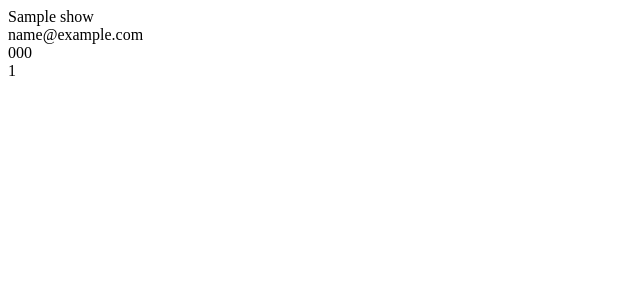
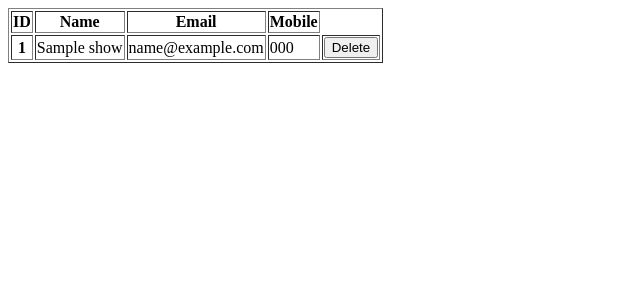
Before and after one commit to v2jarvis/Django_Practice, a Django app: template form_crud/mycrud/templates/show.html in a window 1280 px wide. Shown: the top 300 px of the page, without its empty margins (0-640 px from the left). Run offline with Django 4.2, Linux system fonts and the light colour scheme; the template is opened without the code that fills it: most values are stand-ins (such as "Sample title", 1, 10 or a date in 2020).

Commit message:
modify the urls and views

```diff
--- a/form_crud/mycrud/templates/show.html
+++ b/form_crud/mycrud/templates/show.html
@@ -6,11 +6,28 @@
     <title>Show</title>
 </head>
 <body>
-    {% for x in show %} {{x.name}}<br />
-    {{x.email}}<br />
-    {{x.mobile}}<br />
-    {{x.id}}<br />
+    <table class="table" border="1">
+        <thead>
+          <tr>
+            <th scope="col">ID</th>
+            <th scope="col">Name</th>
+            <th scope="col">Email</th>
+            <th scope="col">Mobile</th>
+          </tr>
+        </thead>
+        {% for x in show %}
+        <tbody class="table-group-divider">
+            <tr>
+              <th scope="row">{{x.id}}</th>
+              <td>{{x.name}}</td>
+              <td>{{x.email}}</td>
+              <td>{{x.mobile}}</td>
+              <!-- <td><a href="/edit/{{x.sid}}"><span class="material-symbols-outlined">edit</span></a></td> -->
+              <td ><a href="/{{x.id}}"> <button>Delete</button></a></td>
 
-    {% endfor %}
+            </tr>
+          </tbody>
+          {%endfor%}
+        </table>
 </body>
 </html>
--- a/form_crud/mycrud/urls.py
+++ b/form_crud/mycrud/urls.py
@@ -3,5 +3,6 @@ from django.urls import path
 
 urlpatterns = [
     path('',views.add,name="add"),
-    path('show',views.myshow,name="show")
+    path('show',views.myshow,name="show"),
+    path('<int:id>',views.delete,name="del"),
 ]
--- a/form_crud/mycrud/views.py
+++ b/form_crud/mycrud/views.py
@@ -13,6 +13,8 @@ def add(request):
         return redirect('show')
     myobj=crudform()
     return render(request,'add.html',{'add':myobj})
+
 def delete(request,id):
-    data=info.objects.get(id=id)
-    data.delete()
+     data=info.objects.get(id=id)
+     data.delete()
+     return render(request,"show.html")
```
